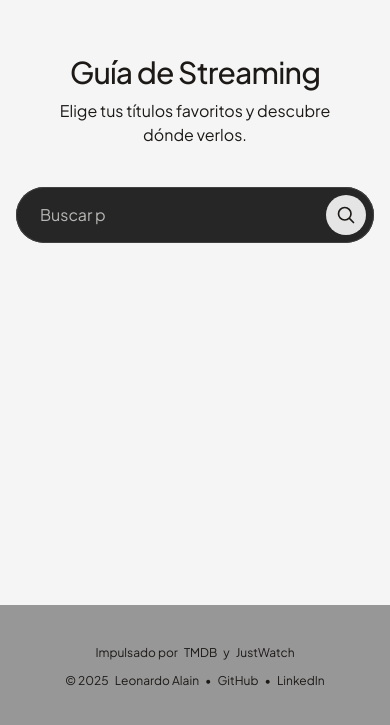
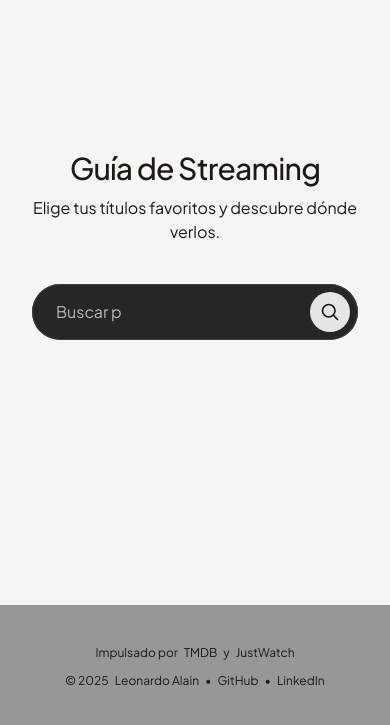
Before and after one commit to leinvg/movie-viewer, a Next.js app: page / in a window 390 px wide. Shown: the part 115-840 px from the top of the page. Built offline with nearby package versions, Linux system fonts and the light colour scheme.

Commit message:
refactor: mejora ui homepage, padding y altura de body

```diff
--- a/src/app/layout.tsx
+++ b/src/app/layout.tsx
@@ -27,7 +27,7 @@ export default function RootLayout({
       lang="es"
       className={`${plusJakartaSans.variable} scroll-smooth antialiased`}
     >
-      <body className="bg-neutral-100 dark:bg-neutral-900 text-stone-900 dark:text-stone-100 overflow-x-hidden transition-colors flex flex-col min-h-screen">
+      <body className="bg-neutral-100 dark:bg-neutral-900 text-stone-900 dark:text-stone-100 overflow-x-hidden transition-colors flex flex-col min-h-dvh">
         <ThemeProvider />
         {children}
         <Footer />
--- a/src/app/page.tsx
+++ b/src/app/page.tsx
@@ -5,10 +5,10 @@ import FavoritesLink from "@/components/FavoritesLink";
 
 export default async function Home() {
   return (
-    <main className="flex-1">
-      <div className="container mx-auto px-4 md:px-8">
-        <section className="w-full py-[20vh] flex flex-col items-center 2xl:py-64 gap-10 md:gap-12">
-          <div className="px-6 flex flex-col items-center gap-2 md:gap-3 text-center">
+    <main className="flex-1 flex">
+      <div className="container mx-auto px-8 md:px-12 flex">
+        <section className="w-full flex flex-col items-center justify-center 2xl:py-64 gap-10 md:gap-12">
+          <div className="flex flex-col items-center gap-2 md:gap-3 text-center">
             <h1 className="text-3xl md:text-4xl leading-tight tracking-tight font-medium">
               Guía de <span className="hidden md:inline">Plataformas </span>
               Streaming
--- a/src/components/Footer.tsx
+++ b/src/components/Footer.tsx
@@ -7,8 +7,8 @@ export default function Footer() {
 
   return (
     <footer className="bg-neutral-950/40 dark:text-stone-100/40">
-      <div className="container mx-auto px-4 md:px-8">
-        <section className="px-6 py-10 md:py-12 flex flex-col text-xs items-center text-center gap-3 **:data-link:hover:text-stone-100 **:data-link:transition-colors">
+      <div className="container mx-auto px-8 md:px-12">
+        <section className="py-10 md:py-12 flex flex-col text-xs items-center text-center gap-3 **:data-link:hover:text-stone-100 **:data-link:transition-colors">
           <div className="flex items-center flex-wrap justify-center gap-1.5">
             <p>Impulsado por</p>
             <a
--- a/src/components/SearchInput.tsx
+++ b/src/components/SearchInput.tsx
@@ -30,7 +30,9 @@ export default function SearchInput({
         value={value}
         onChange={(e) => onChange(e.target.value)}
         placeholder={placeholder}
-        className="w-full py-4 pl-6 pr-26 text-base placeholder-stone-100/70 bg-neutral-800 rounded-full outline-none inset-ring inset-ring-neutral-700"
+        className={`w-full py-4 pl-6 text-base placeholder-stone-100/70 bg-neutral-800 rounded-full outline-none inset-ring inset-ring-neutral-700 transition-all ${
+          value ? "pr-26" : "pr-15"
+        }`}
         autoComplete="off"
         enterKeyHint="search"
       />
```
